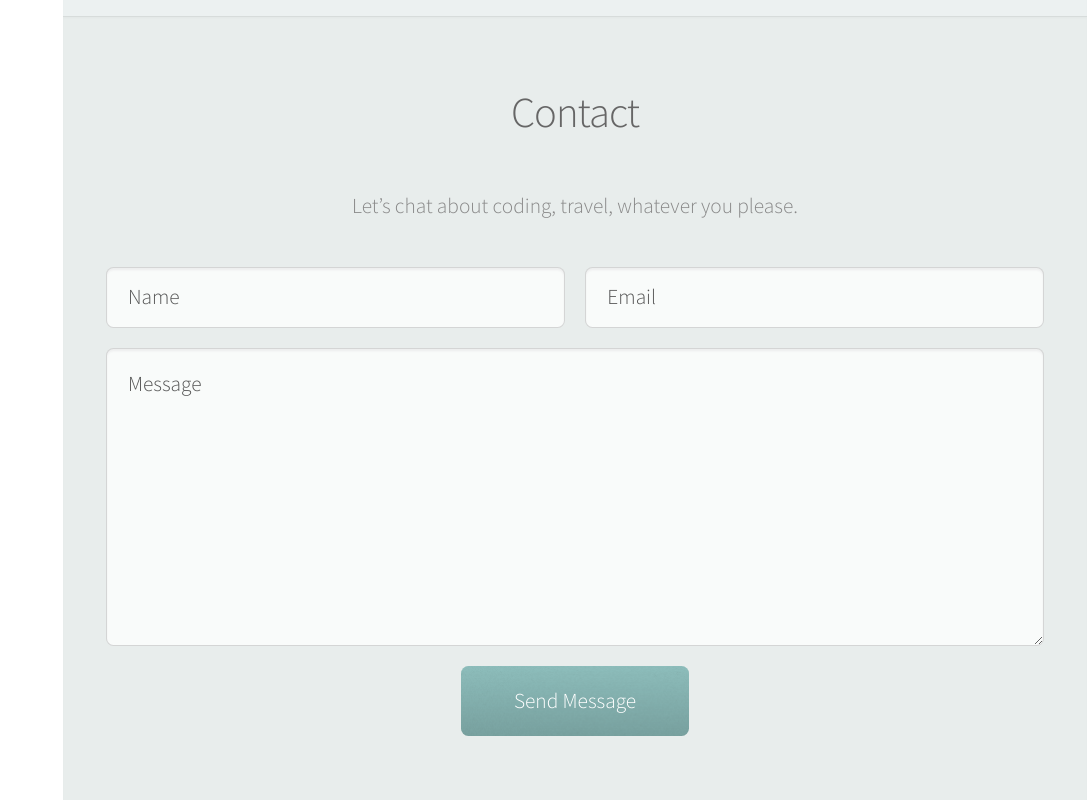
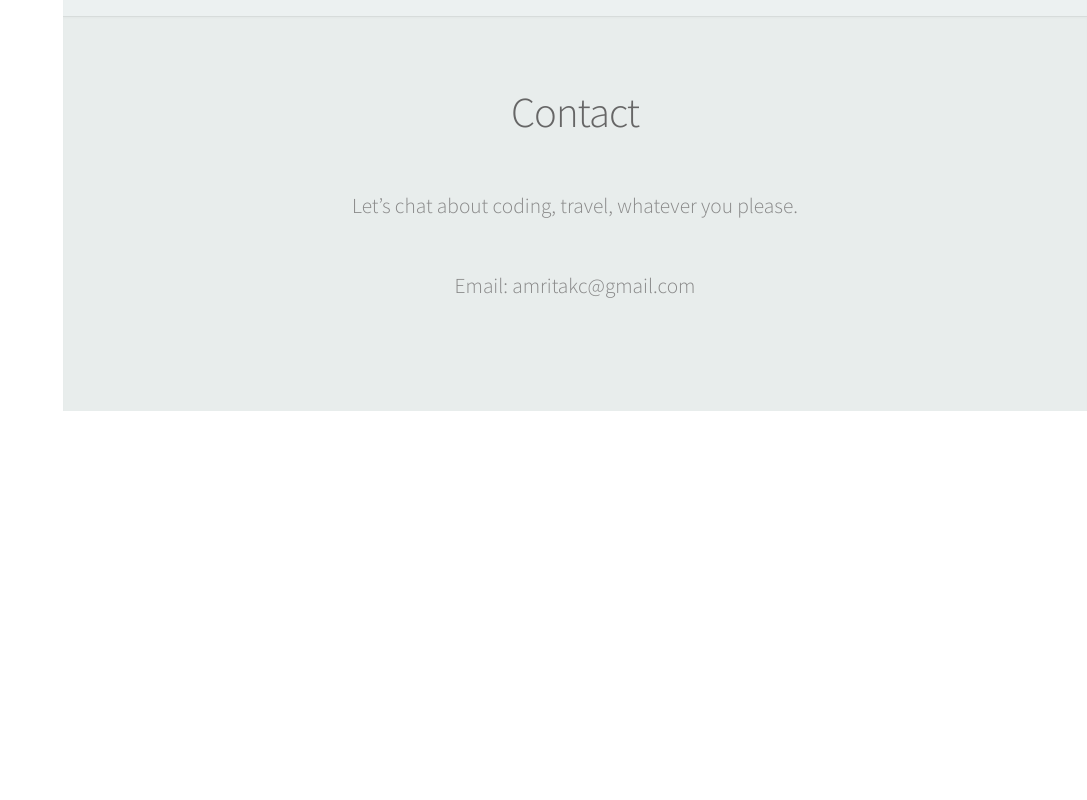
Before and after one commit to amritakc/amrita_codes, a plain HTML site: page index.html in a window 1280 px wide. Shown: the part 2139-2939 px from the top of the page, without its empty margins (193-1280 px from the left). After the commit the page ends 2550 px from the top, so only its background shows below. Drawn offline with Linux system fonts and the light colour scheme; a web font is replaced by a local one.

Commit message:
removed contact message

```diff
--- a/index.html
+++ b/index.html
@@ -4,10 +4,7 @@
 		<title>Amrita Chawla</title>
 		<meta charset="utf-8" />
 		<meta name="viewport" content="width=device-width, initial-scale=1" />
-		<!--[if lte IE 8]><script src="assets/js/ie/html5shiv.js"></script><![endif]-->
 		<link rel="stylesheet" href="assets/css/main.css" />
-		<!--[if lte IE 8]><link rel="stylesheet" href="assets/css/ie8.css" /><![endif]-->
-		<!--[if lte IE 9]><link rel="stylesheet" href="assets/css/ie9.css" /><![endif]-->
 		<link href='https://fonts.googleapis.com/css?family=PT+Sans|Lobster' rel='stylesheet' type='text/css'>
 		<link href='https://fonts.googleapis.com/css?family=Dancing+Script' rel='stylesheet' type='text/css'>
 		<link href='https://fonts.googleapis.com/css?family=Pacifico' rel='stylesheet' type='text/css'>
@@ -154,18 +151,7 @@
 
 							<p>Let’s chat about coding, travel, whatever you please.</p>
 
-							<form method="post" action="#">
-								<div class="row">
-									<div class="6u 12u$(mobile)"><input type="text" name="name" placeholder="Name" /></div>
-									<div class="6u$ 12u$(mobile)"><input type="text" name="email" placeholder="Email" /></div>
-									<div class="12u$">
-										<textarea name="message" placeholder="Message"></textarea>
-									</div>
-									<div class="12u$">
-										<input type="submit" value="Send Message" />
-									</div>
-								</div>
-							</form>
+							<p>Email: amritakc@gmail.com</p>
 
 						</div>
 					</section>
```
